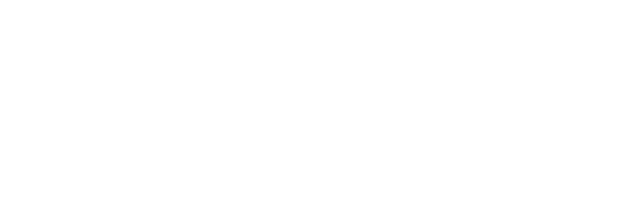
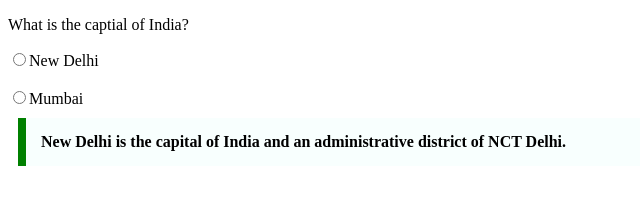
Before and after one commit to acciojob/trivia-Sudevpp, a website: page main.html in a window 1280 px wide. Shown: the whole page, without its empty margins (0-640 px from the left). Drawn offline with Linux system fonts and the light colour scheme.

Commit message:
created a submission

```diff
--- a/main.html
+++ b/main.html
@@ -10,7 +10,12 @@
 	<!-- the entire body must be written by student -->
     <script type="text/javascript" src="./script.js">
 </script>
-
+<p><b></b>What is the captial of India?</b></p>
+	<input type="radio">New Delhi</input><br><br>
+	<input type="radio">Mumbai</input>
+	<blockquote cite="https://en.wikipedia.org/wiki/New_Delhi" id="delhi">
+	New Delhi is the capital of India and an administrative district of NCT Delhi.
+</blockquote>
 </body>
 
 </html>
--- a/styles.css
+++ b/styles.css
@@ -1,2 +1,10 @@
 
 /* Your CSS Code here. */
+#delhi{
+	width:600px;
+	margin:10px;
+	Padding: 15px;
+	Border-left:8px solid green;
+	background-color: #f8fffe;
+	Font-weight:Bold;
+}
```
